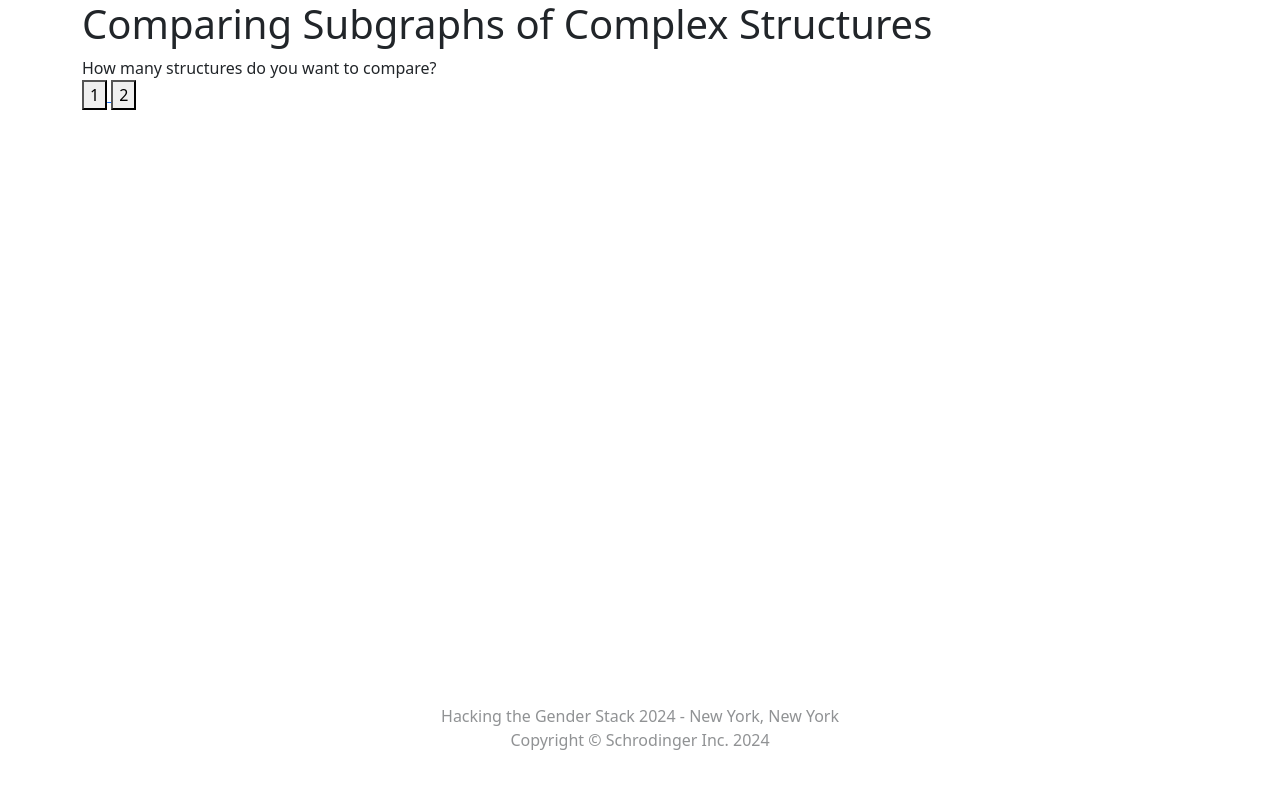
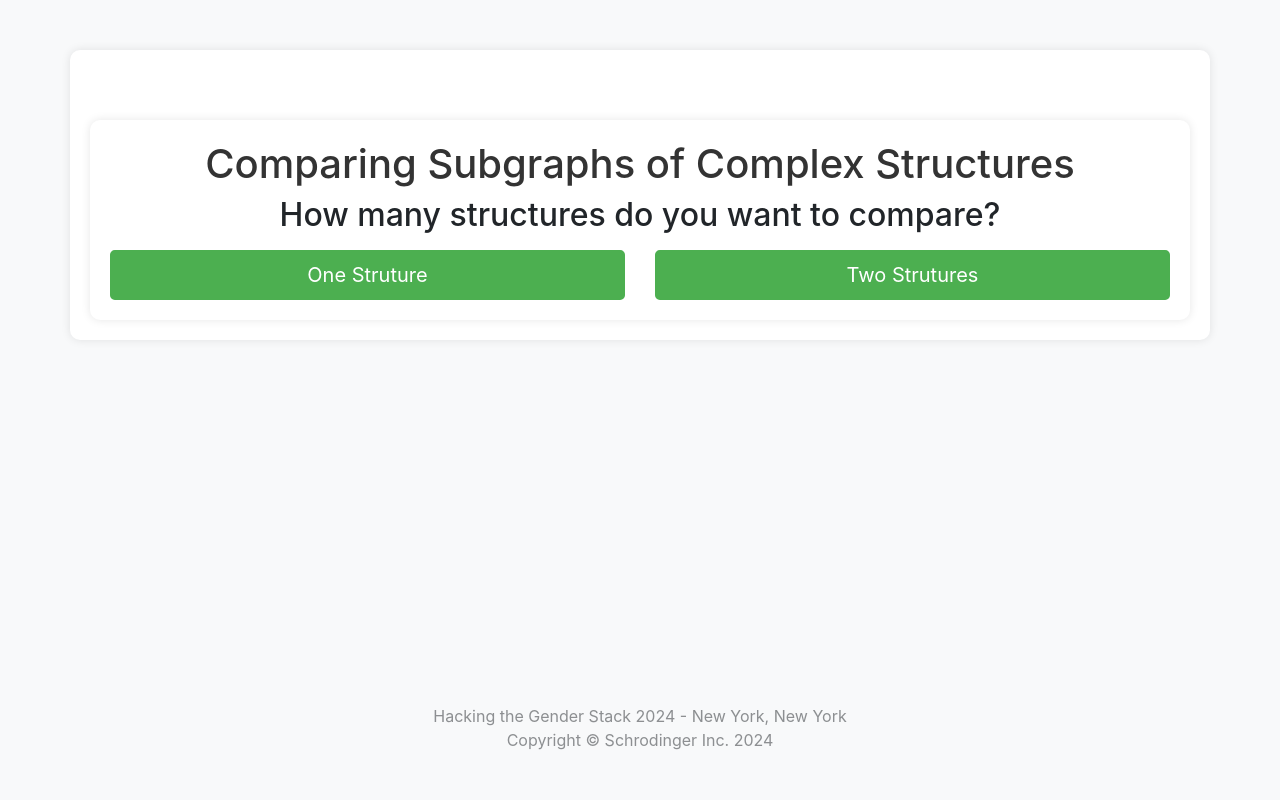
Before and after one commit to ctaphal/Relevant-Substructures, a Django app: page /home/ in a window 1280 px wide. Run offline with Django 4.2, Linux system fonts and the light colour scheme; some libraries are stand-ins or nearby versions.

Commit message:
Page Styling

```diff
--- a/projectApp/templates/projectApp/home.html
+++ b/projectApp/templates/projectApp/home.html
@@ -1,14 +1,77 @@
 {% extends 'shared/base.html' %}
 {% block content %}
-  <h1>Comparing Subgraphs of Complex Structures</h1>
-  <label for="structures">How many structures do you want to compare?</label>
 
-  <br>
-  <a href="{% url 'inputOneMolecule' %}">
-    <button type="submit" value="1">1</button>
-  </a>
+<head>
+  <meta charset="UTF-8">
+  <meta name="viewport" content="width=device-width, initial-scale=1.0">
+  <link rel="stylesheet" href="https://stackpath.bootstrapcdn.com/bootstrap/4.5.2/css/bootstrap.min.css">
+  <style>
+    body {
+      background-color: #f8f9fa;
+    }
 
-  <a href="{% url 'inputTwoMolecules' %}">
-    <button type="submit" value="2">2</button>
-  </a>
+    .container {
+      background-color: #fff;
+      padding: 20px;
+      border-radius: 10px;
+      box-shadow: 0 0 10px rgba(0, 0, 0, 0.1);
+      margin-top: 50px;
+      text-align: center;
+    }
+
+    h1 {
+      color: #333;
+    }
+
+    .btn-custom {
+      background-color: #4CAF50;
+      color: #fff;
+      border: 2px solid #4CAF50;
+    }
+
+    .btn-custom:hover {
+      background-color: #45a049;
+      color: #fff;
+    }
+
+    .btn-secondary-custom {
+      background-color: #3498db;
+      color: #fff;
+      border: 2px solid #3498db;
+    }
+
+    .btn-secondary-custom:hover {
+      background-color: #2980b9;
+      color: #fff;
+    }
+  </style>
+  <title>Attractive Page with Buttons</title>
+</head>
+<body>
+
+  <div class="container">
+    <h1 class="text-center">Comparing Subgraphs of Complex Structures</h1>
+    <h2 class="text-center">How many structures do you want to compare?</h2>
+
+    <div class="row justify-content-center mt-3">
+      <div class="col-md-6 text-center">
+
+        <a href="{% url 'inputOneMolecule' %}" class="btn btn-custom btn-lg btn-block" value="1">
+          One Struture
+        </a>
+      </div>
+      <div class="col-md-6 text-center">
+        <a href="{% url 'inputTwoMolecules' %}" class="btn btn-custom btn-lg btn-block" value="2">
+          Two Strutures
+        </a>
+      </div>
+    </div>
+  </div>
+
+  <script src="https://code.jquery.com/jquery-3.5.1.slim.min.js"></script>
+  <script src="https://cdn.jsdelivr.net/npm/@popperjs/core@2.9.3/dist/umd/popper.min.js"></script>
+  <script src="https://stackpath.bootstrapcdn.com/bootstrap/4.5.2/js/bootstrap.min.js"></script>
+
+</body>
+
 {% endblock %}
```
Also changed, not shown: projectApp/templates/projectApp/oneMolecule.html (+12 -7 lines), projectApp/templates/projectApp/twoMolecules.html (+17 -10 lines), shared/get-molecules.html (added, +10 -0 lines).
